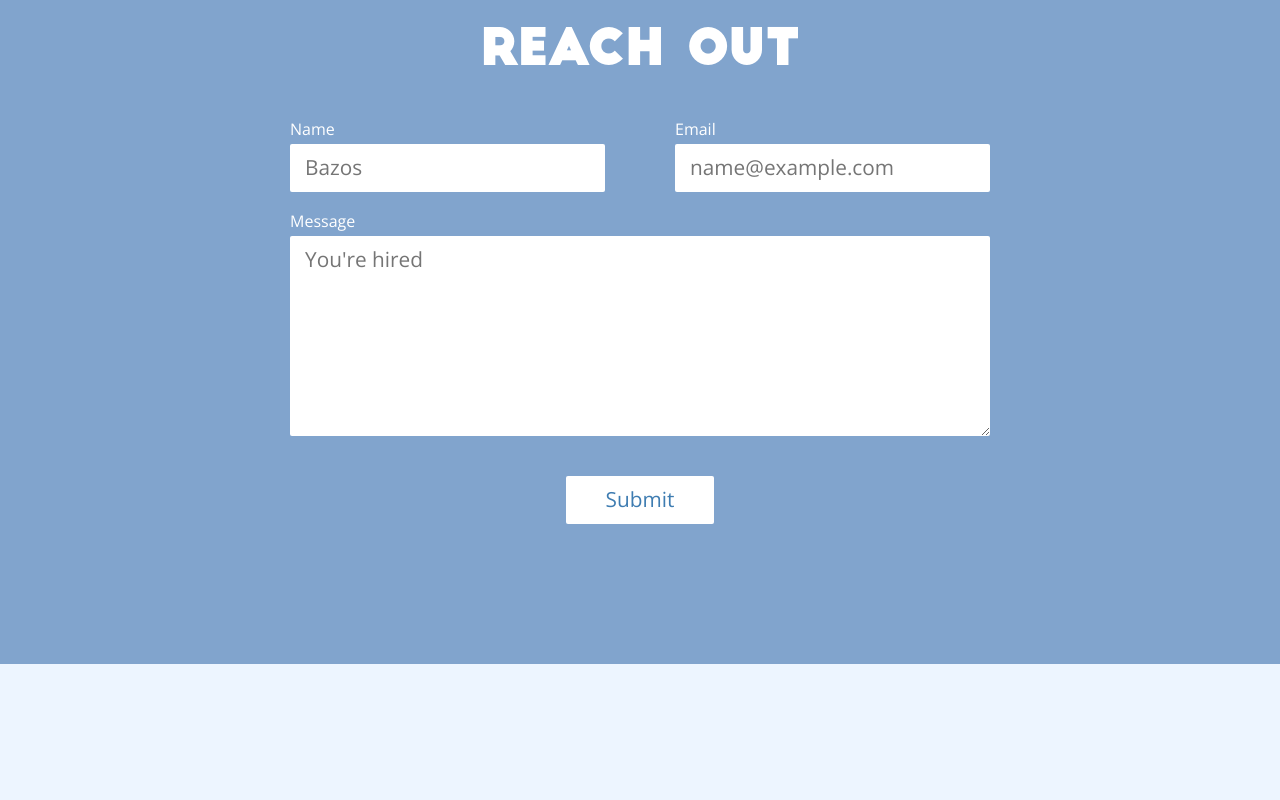
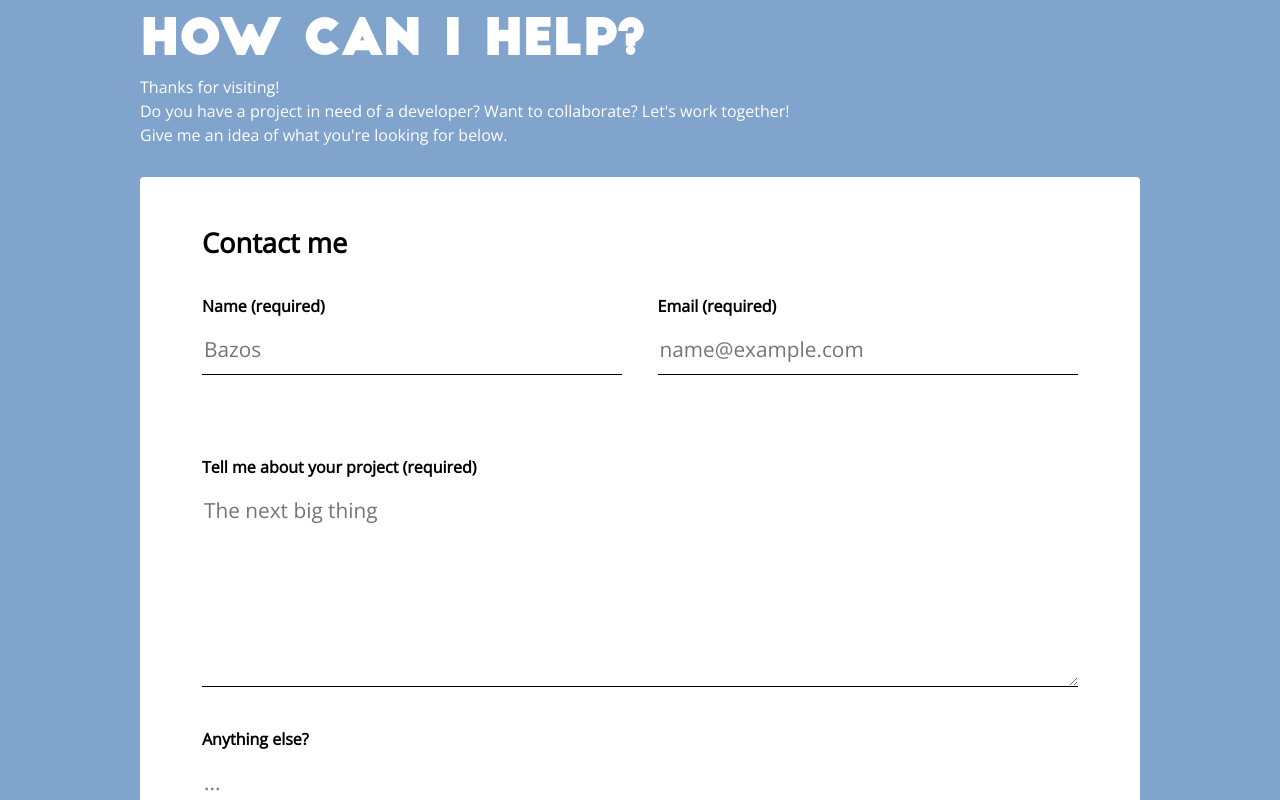
Before and after one commit to tannaurus/portfolio, a React (Create React App) app: page / in a window 1280 px wide. Shown: the part 2980-3780 px from the top of the page. Before the commit the page ends 3644 px from the top, so only its background shows below. Built offline with nearby package versions, Linux system fonts and the light colour scheme.

Commit message:
Implemented static contact form

```diff
--- a/package.json
+++ b/package.json
@@ -4,11 +4,12 @@
   "private": true,
   "dependencies": {
     "@types/jest": "24.0.5",
-    "@types/lodash": "^4.14.121",
+    "@types/lodash": "^4.14.123",
     "@types/node": "11.9.4",
     "@types/react": "16.8.3",
     "@types/react-dom": "16.8.2",
     "lodash": "^4.17.11",
+    "node-sass": "^4.11.0",
     "normalize.css": "^8.0.1",
     "react": "^16.8.2",
     "react-dom": "^16.8.2",
--- a/src/sections/Contact/ContactStyles.css
+++ b/src/sections/Contact/ContactStyles.css
@@ -8,22 +8,49 @@
   align-items: center;
 }
 
+.reach-out {
+  padding-bottom: 30px;
+}
+
+.reach-out h2 {
+  color: white;
+  text-align: left;
+  margin: 0px;
+}
+
+.contact p {
+  color: white;
+  margin: 0px;
+}
+
 .form-wrapper {
   width: 80%;
-  max-width: 700px;
-}
-
-.contact h2 {
-  color: white;
-  text-align: center;
-  padding-bottom: 25px;
+  max-width: 1000px;
 }
 
 /* FORM, LABEL, INPUT SPECIFIC STYLES */
+.contact form {
+  background-color: white;
+  border-radius: 4px;
+  padding: 20px 50px;
+}
+
+.contact fieldset {
+  border: 0px;
+}
+
+.contact legend {
+  padding-top: 30px;
+  margin-bottom: -10px;
+  font-weight: 600;
+  font-size: 1.7em;
+}
+
 .contact label {
   display: block;
-  padding-bottom: 6px;
-  color: white;
+  padding-bottom: 8px;
+  color: black;
+  font-weight: 600;
 }
 
 .contact input[type=text], .contact input[type=email] {
@@ -32,43 +59,80 @@
 
 .contact textarea {
   width: 100%;
-  height: 200px;
+  height: 90%;
+  min-height: 200px;
 }
 
 .contact input, .contact textarea {
   background-color: white;
-  border: 0px;
-  border-radius: 2px;
   box-sizing: border-box;
-  padding: 12px 15px;
+  padding: 12px 2px;
   font-size: 1.3em;
   display: block;
+  border: 0px;
+  border-bottom: 1px solid black;
 }
 
 input:focus,
 select:focus,
 textarea:focus,
 button:focus {
-    outline: none;
+  outline: none;
 }
 
 .contact .submit-btn {
   padding: 12px 40px;
-  margin: 40px auto;
-  color: #3E7CB1;
-  border-radius: 2px;
+  margin: 60px auto 40px auto;
+  border: 0px;
+  border-radius: 4px;
+  background-color: #4D85B7;
+  color: white;
+  cursor: pointer;
+  font-weight: 200;
+}
+
+.contact .submit-btn:hover {
+  transition: 500ms;
+  box-shadow: -3px 3px 5px rgba(0, 0, 0, 0.2);
+  background-color: #1069B7;
 }
 
 
 /* FORM POSITION STYLES */
-.client-info {
+.form-split {
   display: flex;
   justify-content: space-between;
-  padding-bottom: 20px;
 }
 
-.client-info-col {
-  width: 45%;
+.info-col {
+  width: 48%;
+}
+
+.input-spacer {
+  margin: 40px 0px;
+}
+
+/* --- STYLES < 800px --- */
+@media only screen and (max-width: 800px) {
+  .form-split {
+    flex-direction: column;
+  }
+
+  .info-col {
+    width: 100%;
+  }
+
+  .input-spacer {
+    margin: 25px 0px;
+  }
+
+  .contact textarea {
+    min-height: 100px;
+  }
+
+  .contact legend {
+    margin-bottom: 0px;
+  }
 }
 
 /* --- STYLES < 600px --- */
--- a/src/sections/Contact/index.tsx
+++ b/src/sections/Contact/index.tsx
@@ -2,31 +2,58 @@ import React from "react";
 
 import "./ContactStyles.css";
 
-const Contact = () => (
+class Contact extends React.Component {
+
+  onSubmit(event: React.FormEvent<HTMLInputElement>) {
+    event.preventDefault();
+
+  }
+
+  render() {
+
+    return (
       <article id="contact" className="contact">
         <div className="form-wrapper">
-      <h2>REACH OUT</h2>
+          <div className="reach-out">
+            <h2>HOW CAN I HELP?</h2>
+            <p>Thanks for visiting!<br/>Do you have a project in need of a developer? Want to collaborate? Let's work together!<br/>Give me an idea of what you're looking for below.</p>
+          </div>
           <form>
-        <div className="client-info">
-          <div className="client-info-col">
-            <label htmlFor="frmNameA">Name</label>
-            <input type="text" name="name" id="frmNameA" autoComplete="name" required placeholder="Bazos" list="names"/>
+            <fieldset>
+              <legend>Contact me</legend>
+              <div className="form-split">
+                <div className="info-col">
+                  <div className="input-spacer">
+                    <label htmlFor="frmNameA">Name (required)</label>
+                    <input required type="text" name="name" id="frmNameA" autoComplete="name" placeholder="Bazos" list="names"/>
                     <datalist>
                       <option value="Darth Vader"/>
                       <option value="Mr President"/>
                     </datalist>
                   </div>
-          <div className="client-info-col">
-            <label htmlFor="frmEmailA">Email</label>
-            <input type="email" name="email" id="frmEmailA" autoComplete="email" required placeholder="name@example.com"/>
+                </div>
+                <div className="info-col">
+                  <div className="input-spacer">
+                    <label htmlFor="frmEmailA">Email (required)</label>
+                    <input required type="email" name="email" id="frmEmailA" autoComplete="email" placeholder="name@example.com"/>
                   </div>
                 </div>
-        <label htmlFor="content">Message</label>
-        <textarea id="content" placeholder="You're hired"/>
-        <input type="submit" name="submit" id="submit" className="submit-btn"/>
+              </div>
+              <div className="input-spacer">
+                <label>Tell me about your project (required)</label>
+                <textarea required id="about-project" placeholder="The next big thing"/>
+              </div>
+              <div className="input-spacer">
+                <label htmlFor="content">Anything else?</label>
+                <textarea id="content" placeholder="..."/>
+              </div>
+              <input onClick={(event) => this.onSubmit(event)} type="submit" name="submit" id="submit" className="submit-btn"/>
+            </fieldset>
           </form>
         </div>
       </article>
-);
+    )
+  };
+};
 
 export default Contact;
--- a/src/styles/AppStyles.css
+++ b/src/styles/AppStyles.css
@@ -14,7 +14,7 @@ body {
   font-family: "Open Sans", sans-serif;
   font-size: 16px;
   color: black;
-  transition-duration: 1s;
+  transition: all 0.3s ease;
   margin: 0;
   padding: 0;
 }
@@ -41,6 +41,10 @@ h2, h3 {
 
 p, span {
   margin: 10px 0;
+  line-height: 1.5em;
+}
+
+label {
   line-height: 1.5em;
 }
 
```
Also changed, not shown: 1 other file (tests, documents, lock files or other folders). Lines whose indentation alone changed are shown as unchanged.
